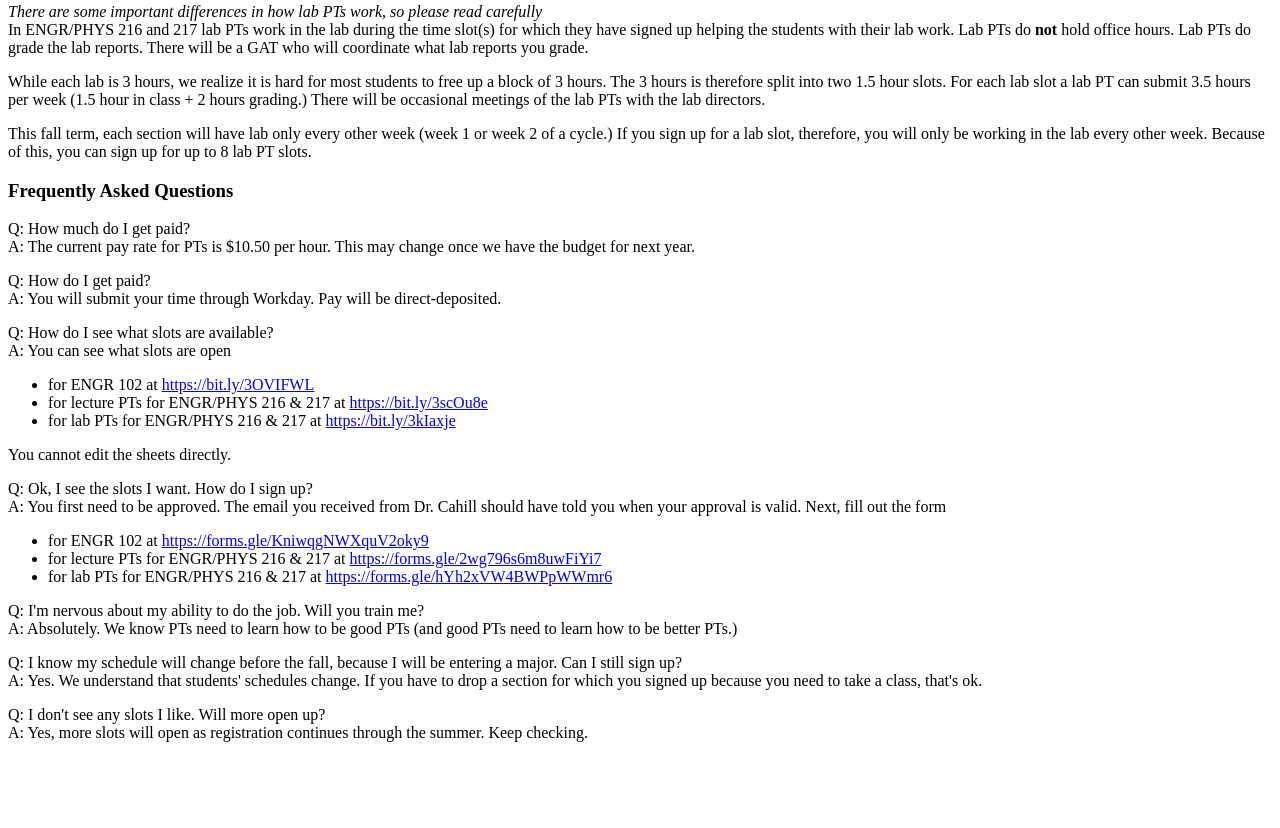
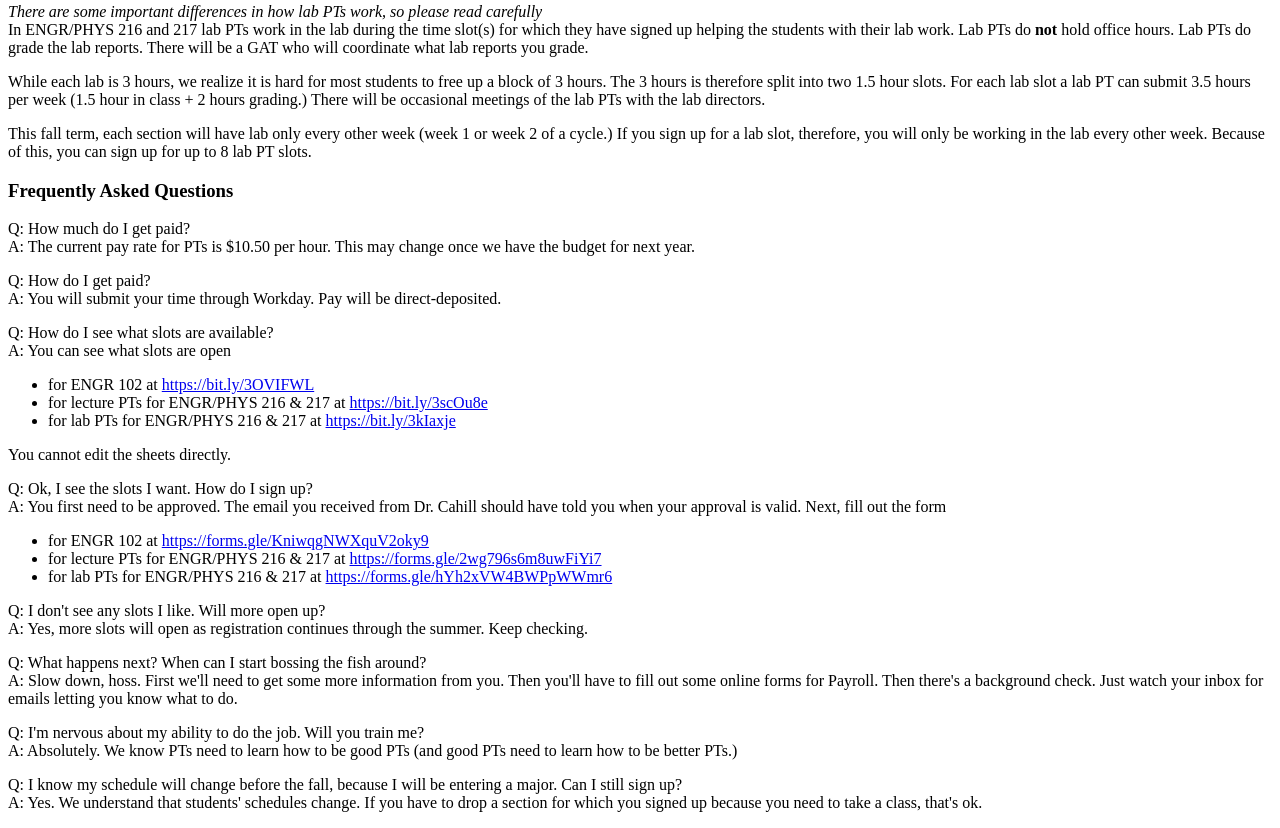
Before and after one commit to atcahill/atcahill.github.io, a plain HTML site: page PTinfoFall2022.html in a window 1280 px wide. Shown: the part 612-1440 px from the top of the page. Before the commit the page ends 1370 px from the top, so only its background shows below. Drawn offline with Linux system fonts and the light colour scheme.

Commit message:
Update PTinfoFall2022

```diff
--- a/PTinfoFall2022.html
+++ b/PTinfoFall2022.html
@@ -35,10 +35,12 @@ A: You first need to be approved. The email you received from Dr. Cahill should
 <li class="has-line-data" data-line-start="45" data-line-end="46">for lecture PTs for ENGR/PHYS 216 &amp; 217 at <a href="https://forms.gle/2wg796s6m8uwFiYi7">https://forms.gle/2wg796s6m8uwFiYi7</a></li>
 <li class="has-line-data" data-line-start="46" data-line-end="47">for lab PTs for ENGR/PHYS 216 &amp; 217 at <a href="https://forms.gle/hYh2xVW4BWPpWWmr6">https://forms.gle/hYh2xVW4BWPpWWmr6</a></li>
 </ul>
+<p class="has-line-data" data-line-start="47" data-line-end="36">Q: I don't see any slots I like. Will more open up?<br>
+A: Yes, more slots will open as registration continues through the summer. Keep checking.</p>
+<p>Q: What happens next? When can I start bossing the fish around?<br>
+A: Slow down, hoss. First we'll need to get some more information from you. Then you'll have to fill out some online forms for Payroll. Then there's a background check. Just watch your inbox for emails letting you know what to do.</p>
 <p>Q: I'm nervous about my ability to do the job.  Will you train me?<br>
 A: Absolutely. We know PTs need to learn how to be good PTs (and good PTs need to learn how to be better PTs.)</p>
 <p>Q: I know my schedule will change before the fall, because I will be entering a major.  Can I still sign up?<br>
 A: Yes. We understand that students' schedules change. If you have to drop a section for which you signed up because you need to take a class, that's ok.</p>
-<p class="has-line-data" data-line-start="47" data-line-end="36">Q: I don't see any slots I like. Will more open up?<br>
-A: Yes, more slots will open as registration continues through the summer. Keep checking.</p>
 <script data-cfasync="false" src="/cdn-cgi/scripts/5c5dd728/cloudflare-static/email-decode.min.js"></script></body></html>
```
